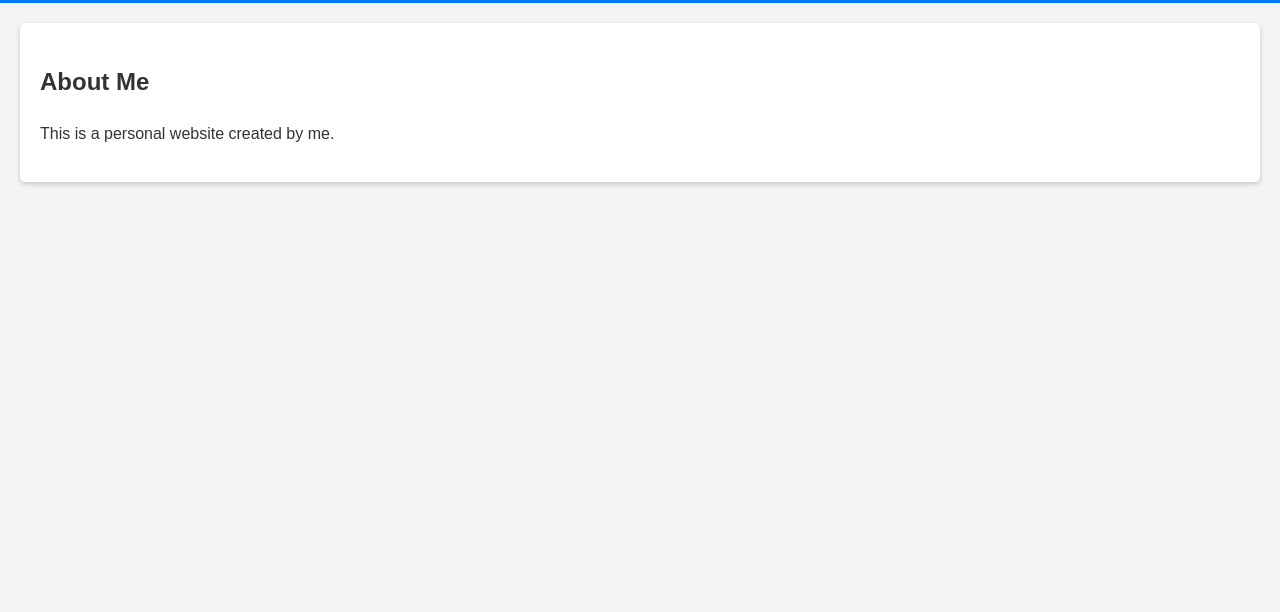
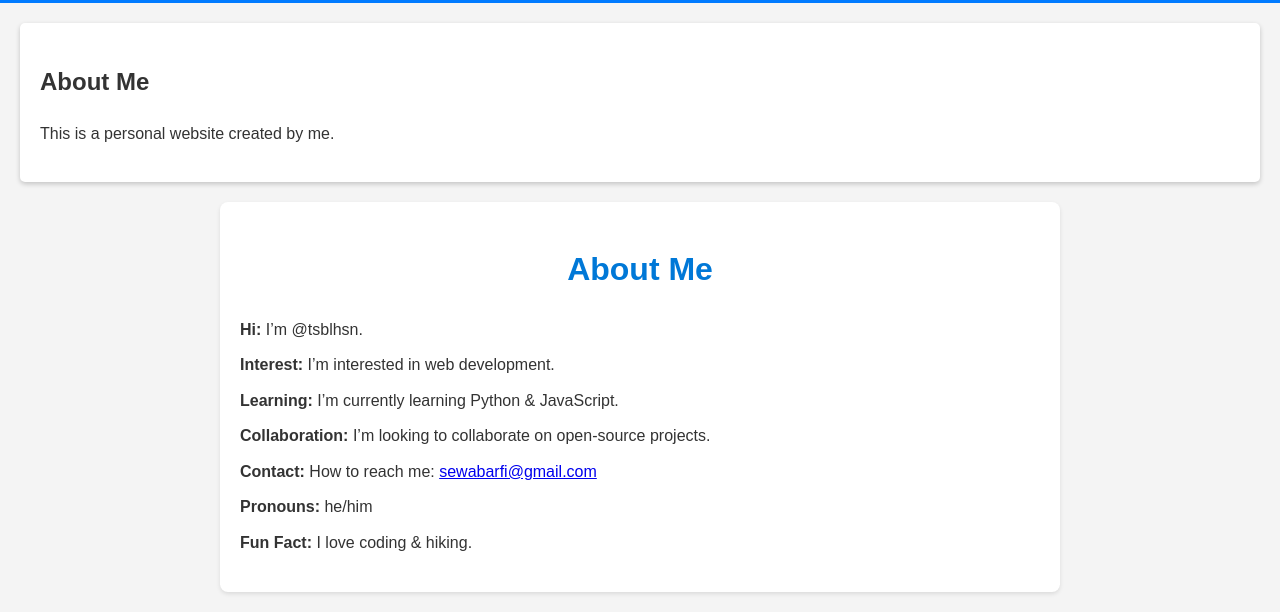
Before and after one commit to tsblhsn/tsblhsn.github.io, a plain HTML site: page index.html in a window 1280 px wide. Shown: the part 686-1298 px from the top of the page. Before the commit the page ends 888 px from the top, so only its background shows below. Drawn offline with Linux system fonts and the light colour scheme.

Commit message:
Update index.html

```diff
--- a/index.html
+++ b/index.html
@@ -62,3 +62,57 @@
     </section>
 </body>
 </html>
+<!DOCTYPE html>
+<html lang="en">
+<head>
+    <meta charset="UTF-8">
+    <meta name="viewport" content="width=device-width, initial-scale=1.0">
+    <title>About Me</title>
+    <style>
+        body {
+            font-family: Arial, sans-serif;
+            line-height: 1.6;
+            margin: 0;
+            padding: 0;
+            background-color: #f4f4f4;
+            color: #333;
+        }
+        .container {
+            max-width: 800px;
+            margin: 20px auto;
+            padding: 20px;
+            background: #fff;
+            border-radius: 8px;
+            box-shadow: 0 2px 4px rgba(0, 0, 0, 0.1);
+        }
+        h1 {
+            text-align: center;
+            color: #0078d7;
+        }
+        ul {
+            list-style: none;
+            padding: 0;
+        }
+        ul li {
+            margin: 10px 0;
+        }
+        ul li span {
+            font-weight: bold;
+        }
+    </style>
+</head>
+<body>
+    <div class="container">
+        <h1>About Me</h1>
+        <ul>
+            <li><span>Hi:</span> I’m @tsblhsn.</li>
+            <li><span>Interest:</span> I’m interested in web development.</li>
+            <li><span>Learning:</span> I’m currently learning Python & JavaScript.</li>
+            <li><span>Collaboration:</span> I’m looking to collaborate on open-source projects.</li>
+            <li><span>Contact:</span> How to reach me: <a href="mailto:sewabarfi@gmail.com">sewabarfi@gmail.com</a></li>
+            <li><span>Pronouns:</span> he/him</li>
+            <li><span>Fun Fact:</span> I love coding & hiking.</li>
+        </ul>
+    </div>
+</body>
+</html>
```
